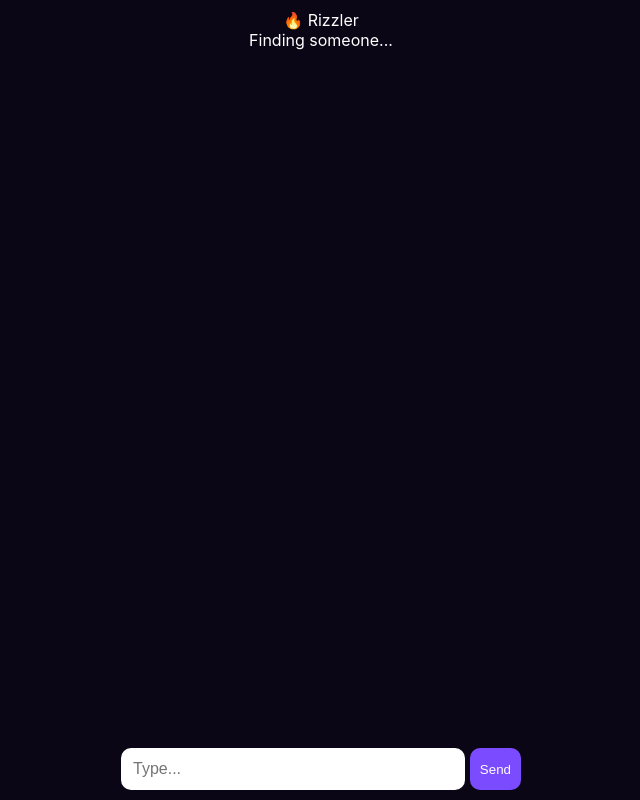
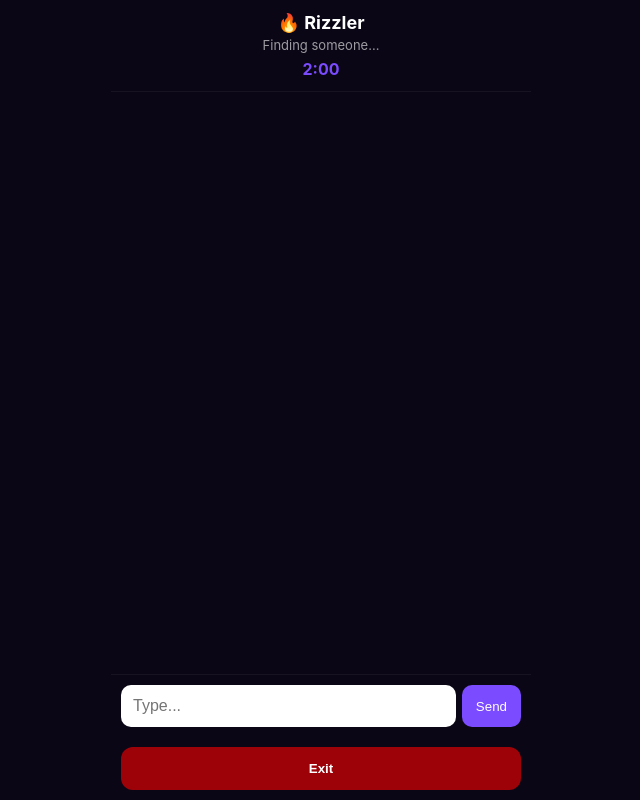
Before and after one commit to ma-stha/Rizzler, a website: page index.html in a window 1280 px wide. Shown: the whole page, without its empty margins (319-959 px from the left). Drawn offline with nearby package versions, Linux system fonts and the light colour scheme; no server answers.

Commit message:
final layout fix - timer top exit bottom

```diff
--- a/index.html
+++ b/index.html
@@ -11,10 +11,9 @@
       font-family: -apple-system;
       background: #0b0615;
       color: white;
+      height: 100vh;
       display: flex;
       justify-content: center;
-      align-items: center;
-      height: 100vh;
     }
 
     .app {
@@ -27,13 +26,27 @@
 
     .header {
       text-align: center;
-      padding: 10px;
+      padding: 12px;
+      border-bottom: 1px solid rgba(255,255,255,0.05);
     }
 
+    .logo {
+      font-weight: bold;
+      font-size: 18px;
+    }
+
+    .status {
+      opacity: 0.6;
+      font-size: 13px;
+      margin-top: 4px;
+    }
+
+    /* ✅ TIMER ON TOP */
     .timer {
+      margin-top: 6px;
       color: #7b4bff;
-      font-size: 20px;
-      margin-top: 5px;
+      font-weight: bold;
+      font-size: 16px;
     }
 
     .chat {
@@ -49,6 +62,7 @@
       margin: 4px 0;
       border-radius: 14px;
       max-width: 70%;
+      font-size: 14px;
     }
 
     .you {
@@ -64,6 +78,7 @@
     .input-area {
       display: flex;
       padding: 10px;
+      border-top: 1px solid rgba(255,255,255,0.05);
     }
 
     input {
@@ -72,15 +87,28 @@
       font-size: 16px;
       border-radius: 10px;
       border: none;
+      outline: none;
     }
 
-    button {
-      margin-left: 5px;
-      padding: 10px;
+    .send-btn {
+      margin-left: 6px;
+      padding: 10px 14px;
+      border-radius: 10px;
+      border: none;
       background: #7b4bff;
       color: white;
+    }
+
+    /* ✅ EXIT LIKE BEFORE */
+    .exit {
+      margin: 10px;
+      padding: 14px;
+      border-radius: 12px;
       border: none;
-      border-radius: 10px;
+      background: rgba(255,0,0,0.6);
+      color: white;
+      font-weight: bold;
+      width: calc(100% - 20px);
     }
 
     .popup {
@@ -98,6 +126,7 @@
     .popup button {
       margin: 10px;
     }
+
   </style>
 </head>
 
@@ -106,17 +135,19 @@
 <div class="app">
 
   <div class="header">
-    <div>🔥 Rizzler</div>
-    <div id="status">Finding someone...</div>
-    <div class="timer" id="timer"></div>
+    <div class="logo">🔥 Rizzler</div>
+    <div class="status" id="status">Finding someone...</div>
+    <div class="timer" id="timer">2:00</div>
   </div>
 
   <div class="chat" id="chat"></div>
 
   <div class="input-area">
     <input id="msg" placeholder="Type..." />
-    <button onclick="send()">Send</button>
+    <button class="send-btn" onclick="send()">Send</button>
   </div>
+
+  <button class="exit" onclick="next()">Exit</button>
 
 </div>
 
```
